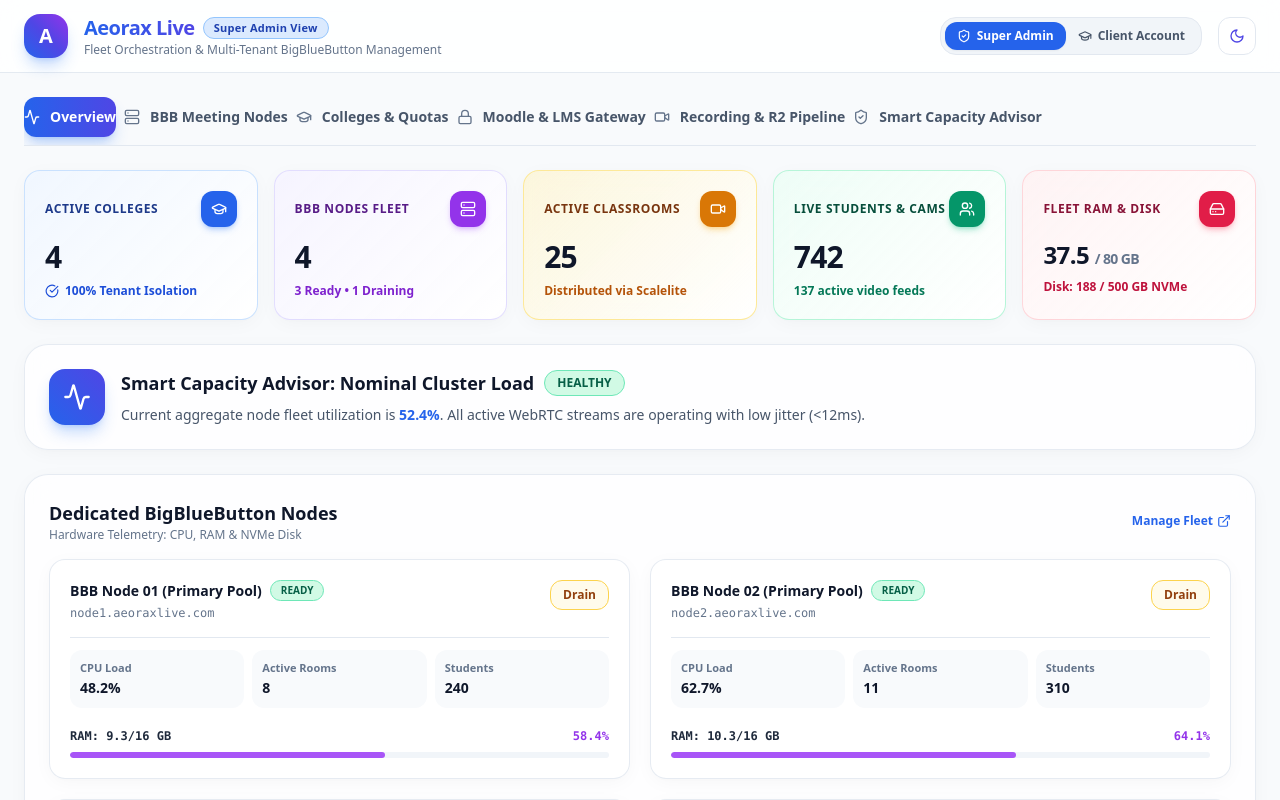
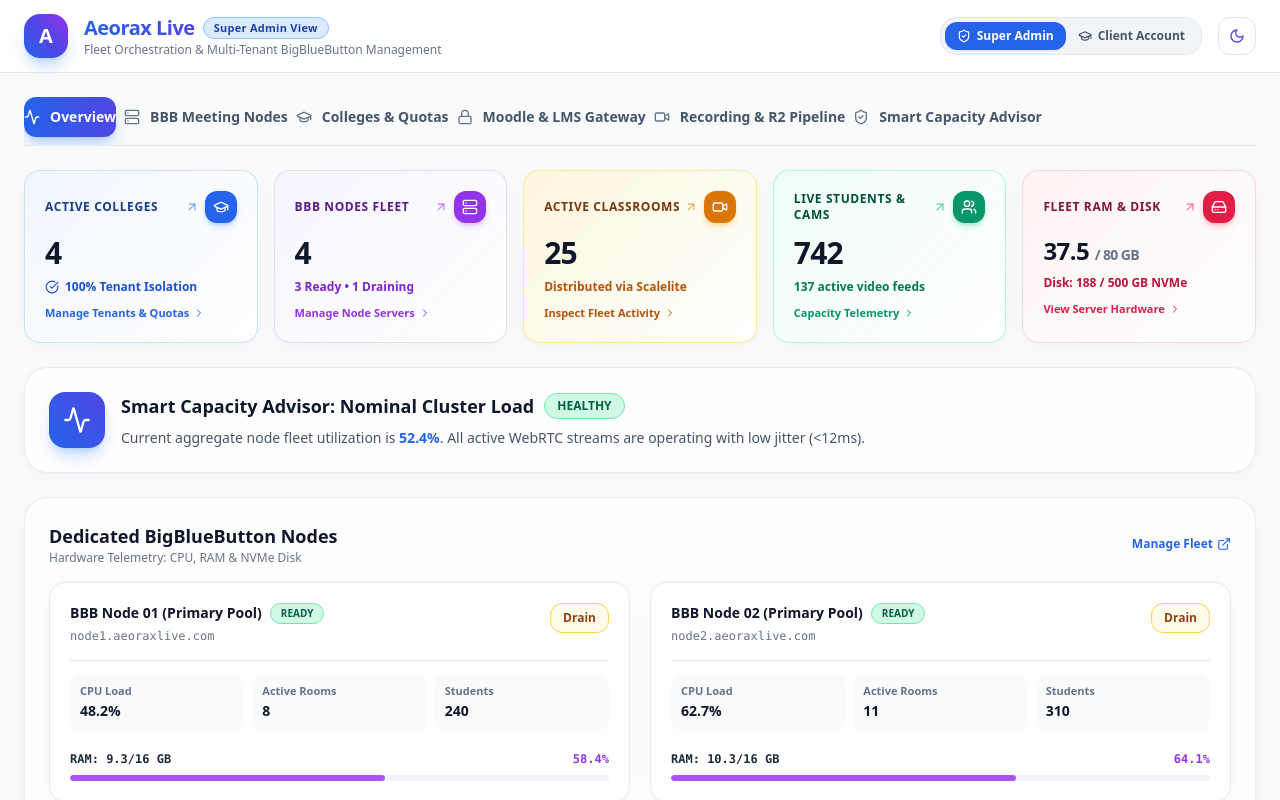
Before and after one commit to tariqsun/Aeorax-Live, a Next.js app: page / in a window 1280 px wide. Shown: the top 800 px of the page. Built offline with nearby package versions, Linux system fonts and the light colour scheme.

Commit message:
feat(ui): make all dashboard cards clickable with interactive tab routing and hover cues

```diff
--- a/src/app/page.tsx
+++ b/src/app/page.tsx
@@ -28,6 +28,8 @@ import {
   UserCheck,
   Settings,
   Download,
+  ChevronRight,
+  ArrowUpRight,
 } from "lucide-react";
 
 interface NodeData {
@@ -456,13 +458,21 @@ export default function AeoraxDashboard() {
             </div>
           </div>
 
-          {/* Client Quota & Usage Highlights */}
+          {/* Client Quota & Usage Highlights — Clickable Cards */}
           <div className="grid grid-cols-1 sm:grid-cols-2 lg:grid-cols-4 gap-4">
-            {/* Card 1: Concurrent Rooms */}
-            <div className="glass-card glass-hover card-theme-purple p-5 rounded-2xl">
+            {/* Card 1: Concurrent Rooms -> Switches to Rooms tab */}
+            <div
+              onClick={() => setClientTab("rooms")}
+              className={`glass-card glass-hover card-theme-purple p-5 rounded-2xl cursor-pointer group transition-all duration-200 transform hover:scale-102 hover:shadow-lg active:scale-98 ${
+                clientTab === "rooms" ? "ring-2 ring-purple-500 shadow-md" : ""
+              }`}
+            >
               <div className="flex items-center justify-between text-xs font-bold text-purple-900 dark:text-purple-300 uppercase tracking-wider">
                 <span>Concurrent Rooms</span>
+                <div className="flex items-center space-x-1">
+                  <ArrowUpRight className="w-3.5 h-3.5 text-purple-600 opacity-60 group-hover:opacity-100 group-hover:translate-x-0.5 group-hover:-translate-y-0.5 transition-all" />
                   <Video className="w-4 h-4 text-purple-600" />
+                </div>
               </div>
               <div className="text-3xl font-black mt-2 text-slate-900 dark:text-white">
                 {activeCollege.activeRooms} <span className="text-sm font-bold text-slate-500">/ {activeCollege.maxRooms}</span>
@@ -473,13 +483,25 @@ export default function AeoraxDashboard() {
                   style={{ width: `${(activeCollege.activeRooms / activeCollege.maxRooms) * 100}%` }}
                 />
               </div>
+              <div className="text-[11px] font-bold text-purple-600 dark:text-purple-400 mt-2.5 flex items-center space-x-1">
+                <span>Manage Classrooms</span>
+                <ChevronRight className="w-3 h-3 group-hover:translate-x-1 transition-transform" />
+              </div>
             </div>
 
-            {/* Card 2: Concurrent Students */}
-            <div className="glass-card glass-hover card-theme-blue p-5 rounded-2xl">
+            {/* Card 2: Concurrent Students -> Switches to Rooms tab */}
+            <div
+              onClick={() => setClientTab("rooms")}
+              className={`glass-card glass-hover card-theme-blue p-5 rounded-2xl cursor-pointer group transition-all duration-200 transform hover:scale-102 hover:shadow-lg active:scale-98 ${
+                clientTab === "rooms" ? "ring-2 ring-blue-500 shadow-md" : ""
+              }`}
+            >
               <div className="flex items-center justify-between text-xs font-bold text-blue-900 dark:text-blue-300 uppercase tracking-wider">
                 <span>Active Students</span>
+                <div className="flex items-center space-x-1">
+                  <ArrowUpRight className="w-3.5 h-3.5 text-blue-600 opacity-60 group-hover:opacity-100 group-hover:translate-x-0.5 group-hover:-translate-y-0.5 transition-all" />
                   <Users className="w-4 h-4 text-blue-600" />
+                </div>
               </div>
               <div className="text-3xl font-black mt-2 text-slate-900 dark:text-white">
                 {activeCollege.activeStudents} <span className="text-sm font-bold text-slate-500">/ {activeCollege.maxStudents}</span>
@@ -490,13 +512,25 @@ export default function AeoraxDashboard() {
                   style={{ width: `${(activeCollege.activeStudents / activeCollege.maxStudents) * 100}%` }}
                 />
               </div>
+              <div className="text-[11px] font-bold text-blue-600 dark:text-blue-400 mt-2.5 flex items-center space-x-1">
+                <span>View Live Sessions</span>
+                <ChevronRight className="w-3 h-3 group-hover:translate-x-1 transition-transform" />
+              </div>
             </div>
 
-            {/* Card 3: Storage Used */}
-            <div className="glass-card glass-hover card-theme-emerald p-5 rounded-2xl">
+            {/* Card 3: Storage Used -> Switches to Recordings tab */}
+            <div
+              onClick={() => setClientTab("recordings")}
+              className={`glass-card glass-hover card-theme-emerald p-5 rounded-2xl cursor-pointer group transition-all duration-200 transform hover:scale-102 hover:shadow-lg active:scale-98 ${
+                clientTab === "recordings" ? "ring-2 ring-emerald-500 shadow-md" : ""
+              }`}
+            >
               <div className="flex items-center justify-between text-xs font-bold text-emerald-900 dark:text-emerald-300 uppercase tracking-wider">
                 <span>Cloud Storage (R2)</span>
+                <div className="flex items-center space-x-1">
+                  <ArrowUpRight className="w-3.5 h-3.5 text-emerald-600 opacity-60 group-hover:opacity-100 group-hover:translate-x-0.5 group-hover:-translate-y-0.5 transition-all" />
                   <HardDrive className="w-4 h-4 text-emerald-600" />
+                </div>
               </div>
               <div className="text-3xl font-black mt-2 text-slate-900 dark:text-white">
                 {activeCollege.storageGb} <span className="text-sm font-bold text-slate-500">/ {activeCollege.storageLimitGb} GB</span>
@@ -507,19 +541,35 @@ export default function AeoraxDashboard() {
                   style={{ width: `${(activeCollege.storageGb / activeCollege.storageLimitGb) * 100}%` }}
                 />
               </div>
+              <div className="text-[11px] font-bold text-emerald-600 dark:text-emerald-400 mt-2.5 flex items-center space-x-1">
+                <span>Open Recordings</span>
+                <ChevronRight className="w-3 h-3 group-hover:translate-x-1 transition-transform" />
+              </div>
             </div>
 
-            {/* Card 4: Plan Status */}
-            <div className="glass-card glass-hover card-theme-amber p-5 rounded-2xl">
+            {/* Card 4: Plan Status -> Switches to Teachers / Faculty tab */}
+            <div
+              onClick={() => setClientTab("teachers")}
+              className={`glass-card glass-hover card-theme-amber p-5 rounded-2xl cursor-pointer group transition-all duration-200 transform hover:scale-102 hover:shadow-lg active:scale-98 ${
+                clientTab === "teachers" ? "ring-2 ring-amber-500 shadow-md" : ""
+              }`}
+            >
               <div className="flex items-center justify-between text-xs font-bold text-amber-900 dark:text-amber-300 uppercase tracking-wider">
                 <span>Subscription Plan</span>
+                <div className="flex items-center space-x-1">
+                  <ArrowUpRight className="w-3.5 h-3.5 text-amber-600 opacity-60 group-hover:opacity-100 group-hover:translate-x-0.5 group-hover:-translate-y-0.5 transition-all" />
                   <Sparkles className="w-4 h-4 text-amber-600" />
+                </div>
               </div>
               <div className="text-xl font-black mt-2 text-slate-900 dark:text-white truncate">
                 {activeCollege.plan.split("(")[0]}
               </div>
               <div className="text-xs font-bold text-amber-700 dark:text-amber-400 mt-3">
                 Auto-Renew: Active • SLA 99.9% Uptime
+              </div>
+              <div className="text-[11px] font-bold text-amber-700 dark:text-amber-400 mt-2.5 flex items-center space-x-1">
+                <span>Authorized Faculty</span>
+                <ChevronRight className="w-3 h-3 group-hover:translate-x-1 transition-transform" />
               </div>
             </div>
           </div>
@@ -714,15 +764,24 @@ export default function AeoraxDashboard() {
             })}
           </div>
 
-          {/* TOP METRIC HIGHLIGHTS — COLORFUL GLASS CARDS */}
+          {/* TOP METRIC HIGHLIGHTS — CLICKABLE COLORFUL GLASS CARDS */}
           <div className="grid grid-cols-1 sm:grid-cols-2 lg:grid-cols-5 gap-4">
-            <div className="glass-card glass-hover card-theme-blue p-5 rounded-2xl relative overflow-hidden group cursor-pointer">
+            {/* Card 1: Active Colleges -> Switches to Colleges tab */}
+            <div
+              onClick={() => setAdminTab("colleges")}
+              className={`glass-card glass-hover card-theme-blue p-5 rounded-2xl relative overflow-hidden group cursor-pointer transition-all duration-200 transform hover:scale-102 hover:shadow-lg active:scale-98 ${
+                adminTab === "colleges" ? "ring-2 ring-blue-500 shadow-md" : ""
+              }`}
+            >
               <div className="flex items-center justify-between">
                 <span className="text-xs font-bold text-blue-900 dark:text-blue-300 uppercase tracking-wider">
                   Active Colleges
                 </span>
-                <div className="p-2.5 rounded-xl bg-blue-600 text-white shadow-md shadow-blue-500/30">
+                <div className="flex items-center space-x-1.5">
+                  <ArrowUpRight className="w-3.5 h-3.5 text-blue-600 opacity-60 group-hover:opacity-100 group-hover:translate-x-0.5 group-hover:-translate-y-0.5 transition-all" />
+                  <div className="p-2 rounded-xl bg-blue-600 text-white shadow-md shadow-blue-500/30">
                     <GraduationCap className="w-4 h-4" />
+                  </div>
                 </div>
               </div>
               <div className="text-3xl font-black mt-3 text-slate-900 dark:text-white tracking-tight">
@@ -732,15 +791,28 @@ export default function AeoraxDashboard() {
                 <CheckCircle className="w-3.5 h-3.5" />
                 <span>100% Tenant Isolation</span>
               </div>
+              <div className="text-[11px] font-bold text-blue-600 dark:text-blue-400 mt-2.5 flex items-center space-x-1">
+                <span>Manage Tenants & Quotas</span>
+                <ChevronRight className="w-3 h-3 group-hover:translate-x-1 transition-transform" />
+              </div>
             </div>
 
-            <div className="glass-card glass-hover card-theme-purple p-5 rounded-2xl relative overflow-hidden group cursor-pointer">
+            {/* Card 2: BBB Nodes Fleet -> Switches to Nodes tab */}
+            <div
+              onClick={() => setAdminTab("nodes")}
+              className={`glass-card glass-hover card-theme-purple p-5 rounded-2xl relative overflow-hidden group cursor-pointer transition-all duration-200 transform hover:scale-102 hover:shadow-lg active:scale-98 ${
+                adminTab === "nodes" ? "ring-2 ring-purple-500 shadow-md" : ""
+              }`}
+            >
               <div className="flex items-center justify-between">
                 <span className="text-xs font-bold text-purple-900 dark:text-purple-300 uppercase tracking-wider">
                   BBB Nodes Fleet
                 </span>
-                <div className="p-2.5 rounded-xl bg-purple-600 text-white shadow-md shadow-purple-500/30">
+                <div className="flex items-center space-x-1.5">
+                  <ArrowUpRight className="w-3.5 h-3.5 text-purple-600 opacity-60 group-hover:opacity-100 group-hover:translate-x-0.5 group-hover:-translate-y-0.5 transition-all" />
+                  <div className="p-2 rounded-xl bg-purple-600 text-white shadow-md shadow-purple-500/30">
                     <Server className="w-4 h-4" />
+                  </div>
                 </div>
               </div>
               <div className="text-3xl font-black mt-3 text-slate-900 dark:text-white tracking-tight">
@@ -749,15 +821,28 @@ export default function AeoraxDashboard() {
               <div className="text-xs font-bold text-purple-700 dark:text-purple-400 mt-2">
                 3 Ready • 1 Draining
               </div>
+              <div className="text-[11px] font-bold text-purple-600 dark:text-purple-400 mt-2.5 flex items-center space-x-1">
+                <span>Manage Node Servers</span>
+                <ChevronRight className="w-3 h-3 group-hover:translate-x-1 transition-transform" />
+              </div>
             </div>
 
-            <div className="glass-card glass-hover card-theme-amber p-5 rounded-2xl relative overflow-hidden group cursor-pointer">
+            {/* Card 3: Active Classrooms -> Switches to Overview */}
+            <div
+              onClick={() => setAdminTab("overview")}
+              className={`glass-card glass-hover card-theme-amber p-5 rounded-2xl relative overflow-hidden group cursor-pointer transition-all duration-200 transform hover:scale-102 hover:shadow-lg active:scale-98 ${
+                adminTab === "overview" ? "ring-2 ring-amber-500 shadow-md" : ""
+              }`}
+            >
               <div className="flex items-center justify-between">
                 <span className="text-xs font-bold text-amber-900 dark:text-amber-300 uppercase tracking-wider">
                   Active Classrooms
                 </span>
-                <div className="p-2.5 rounded-xl bg-amber-600 text-white shadow-md shadow-amber-500/30">
+                <div className="flex items-center space-x-1.5">
+                  <ArrowUpRight className="w-3.5 h-3.5 text-amber-600 opacity-60 group-hover:opacity-100 group-hover:translate-x-0.5 group-hover:-translate-y-0.5 transition-all" />
+                  <div className="p-2 rounded-xl bg-amber-600 text-white shadow-md shadow-amber-500/30">
                     <Video className="w-4 h-4" />
+                  </div>
                 </div>
               </div>
               <div className="text-3xl font-black mt-3 text-slate-900 dark:text-white tracking-tight">
@@ -766,15 +851,28 @@ export default function AeoraxDashboard() {
               <div className="text-xs font-bold text-amber-700 dark:text-amber-400 mt-2">
                 Distributed via Scalelite
               </div>
+              <div className="text-[11px] font-bold text-amber-700 dark:text-amber-400 mt-2.5 flex items-center space-x-1">
+                <span>Inspect Fleet Activity</span>
+                <ChevronRight className="w-3 h-3 group-hover:translate-x-1 transition-transform" />
+              </div>
             </div>
 
-            <div className="glass-card glass-hover card-theme-emerald p-5 rounded-2xl relative overflow-hidden group cursor-pointer">
+            {/* Card 4: Live Students & Cams -> Switches to Advisor tab */}
+            <div
+              onClick={() => setAdminTab("advisor")}
+              className={`glass-card glass-hover card-theme-emerald p-5 rounded-2xl relative overflow-hidden group cursor-pointer transition-all duration-200 transform hover:scale-102 hover:shadow-lg active:scale-98 ${
+                adminTab === "advisor" ? "ring-2 ring-emerald-500 shadow-md" : ""
+              }`}
+            >
               <div className="flex items-center justify-between">
                 <span className="text-xs font-bold text-emerald-900 dark:text-emerald-300 uppercase tracking-wider">
                   Live Students & Cams
                 </span>
-                <div className="p-2.5 rounded-xl bg-emerald-600 text-white shadow-md shadow-emerald-500/30">
+                <div className="flex items-center space-x-1.5">
+                  <ArrowUpRight className="w-3.5 h-3.5 text-emerald-600 opacity-60 group-hover:opacity-100 group-hover:translate-x-0.5 group-hover:-translate-y-0.5 transition-all" />
+                  <div className="p-2 rounded-xl bg-emerald-600 text-white shadow-md shadow-emerald-500/30">
                     <Users className="w-4 h-4" />
+                  </div>
                 </div>
               </div>
               <div className="text-3xl font-black mt-3 text-slate-900 dark:text-white tracking-tight">
@@ -783,15 +881,28 @@ export default function AeoraxDashboard() {
               <div className="text-xs font-bold text-emerald-700 dark:text-emerald-400 mt-2">
                 {totalCams} active video feeds
               </div>
+              <div className="text-[11px] font-bold text-emerald-600 dark:text-emerald-400 mt-2.5 flex items-center space-x-1">
+                <span>Capacity Telemetry</span>
+                <ChevronRight className="w-3 h-3 group-hover:translate-x-1 transition-transform" />
+              </div>
             </div>
 
-            <div className="glass-card glass-hover card-theme-rose p-5 rounded-2xl relative overflow-hidden group cursor-pointer">
+            {/* Card 5: Fleet RAM & Disk -> Switches to Nodes tab */}
+            <div
+              onClick={() => setAdminTab("nodes")}
+              className={`glass-card glass-hover card-theme-rose p-5 rounded-2xl relative overflow-hidden group cursor-pointer transition-all duration-200 transform hover:scale-102 hover:shadow-lg active:scale-98 ${
+                adminTab === "nodes" ? "ring-2 ring-rose-500 shadow-md" : ""
+              }`}
+            >
               <div className="flex items-center justify-between">
                 <span className="text-xs font-bold text-rose-900 dark:text-rose-300 uppercase tracking-wider">
                   Fleet RAM & Disk
                 </span>
-                <div className="p-2.5 rounded-xl bg-rose-600 text-white shadow-md shadow-rose-500/30">
+                <div className="flex items-center space-x-1.5">
+                  <ArrowUpRight className="w-3.5 h-3.5 text-rose-600 opacity-60 group-hover:opacity-100 group-hover:translate-x-0.5 group-hover:-translate-y-0.5 transition-all" />
+                  <div className="p-2 rounded-xl bg-rose-600 text-white shadow-md shadow-rose-500/30">
                     <HardDrive className="w-4 h-4" />
+                  </div>
                 </div>
               </div>
               <div className="text-2xl font-black mt-3 text-slate-900 dark:text-white tracking-tight">
@@ -799,6 +910,10 @@ export default function AeoraxDashboard() {
               </div>
               <div className="text-xs font-bold text-rose-700 dark:text-rose-400 mt-2">
                 Disk: {totalDiskUsed.toFixed(0)} / {totalDiskTotal} GB NVMe
+              </div>
+              <div className="text-[11px] font-bold text-rose-600 dark:text-rose-400 mt-2.5 flex items-center space-x-1">
+                <span>View Server Hardware</span>
+                <ChevronRight className="w-3 h-3 group-hover:translate-x-1 transition-transform" />
               </div>
             </div>
           </div>
```
Lines whose indentation alone changed are shown as unchanged.
